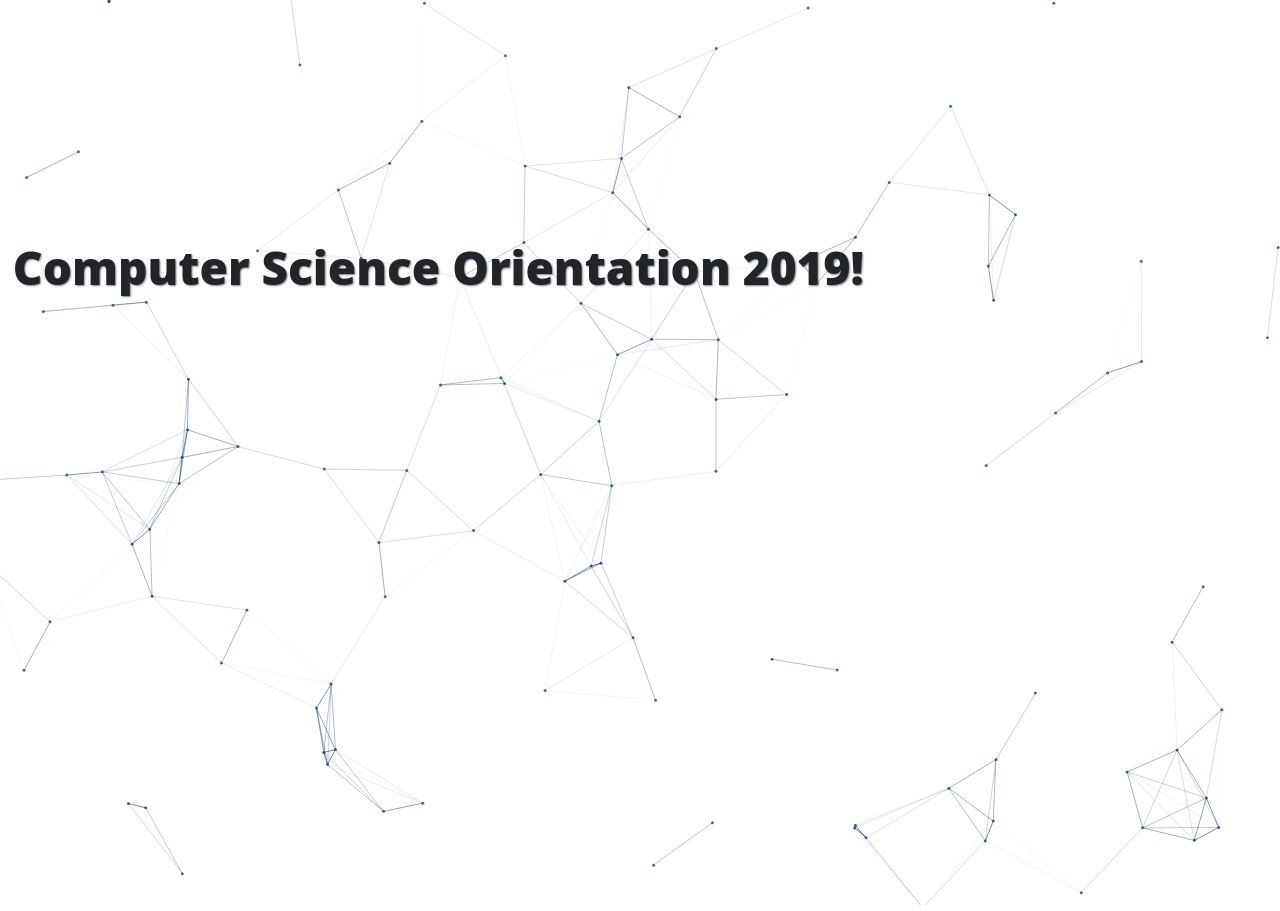
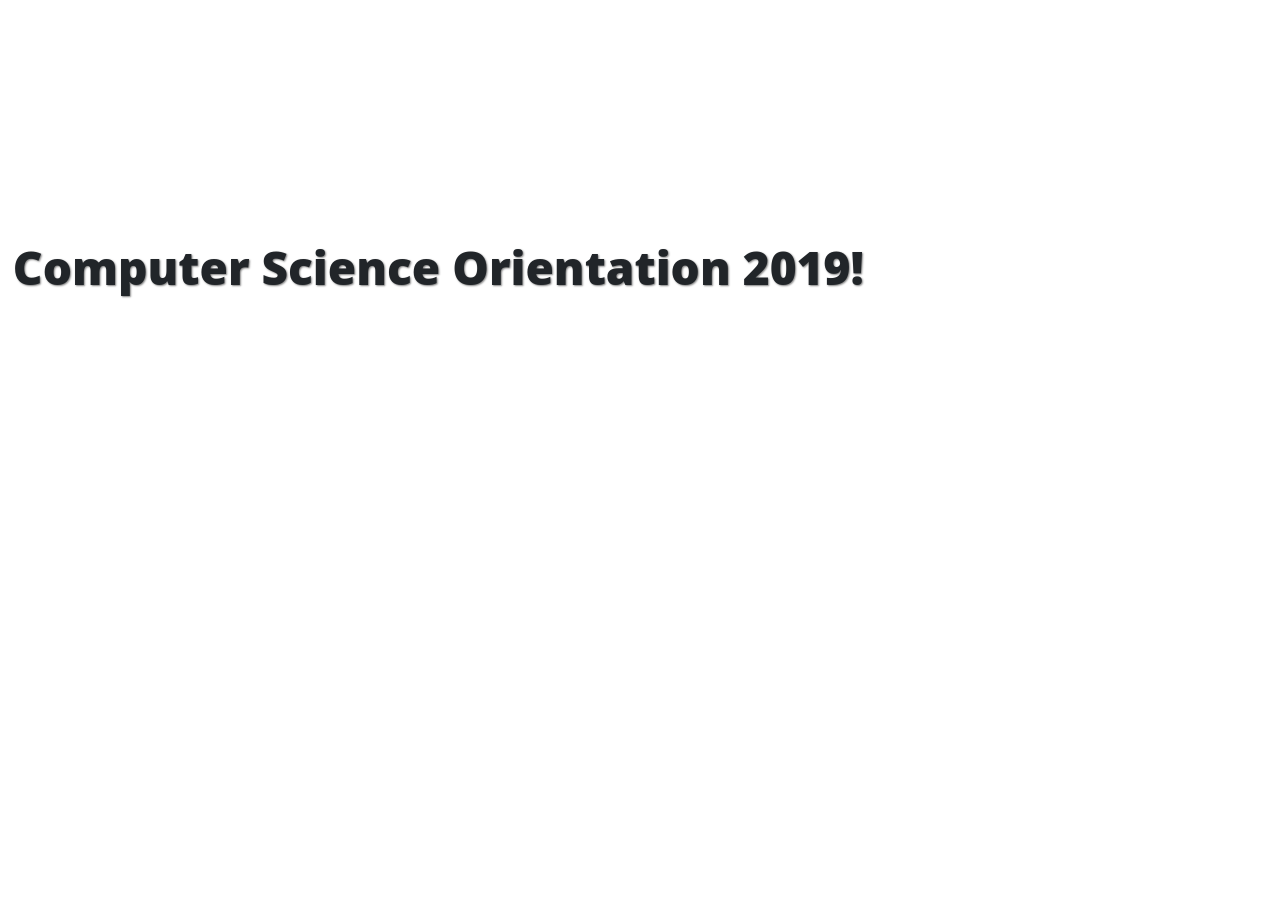
Before and after one commit to tonyhqanguyen/cs-frosh-2019, a React (Create React App) app: page / in a window 1280 px wide. After the commit the page ends 800 px from the top, so only its background shows below. Built offline with nearby package versions, Linux system fonts and the light colour scheme; a web font is replaced by a local one.

Commit message:
Fill height particles

```diff
--- a/src/components/particle.js
+++ b/src/components/particle.js
@@ -42,7 +42,7 @@ const ParticleNetwork = function (canvas, options) {
   this.canvasDiv = canvas
   this.canvasDiv.size = {
     'width': this.canvasDiv.offsetWidth,
-    'height': 905
+    'height': this.canvasDiv.offsetHeight
   }
 
   // Set options
--- a/src/css/home.css
+++ b/src/css/home.css
@@ -1,5 +1,7 @@
 .home {
     text-align: center;
+    width: 100vw;
+    height: 100vh;
 }
 
 .home .welcome-title {
--- a/src/index.css
+++ b/src/index.css
@@ -1,8 +1,8 @@
-.html {
+html {
   min-width: 100vw;
 }
 
-ody {
+body {
   margin: 0;
   min-height: 100vh;
   min-width: 100vw;
```
